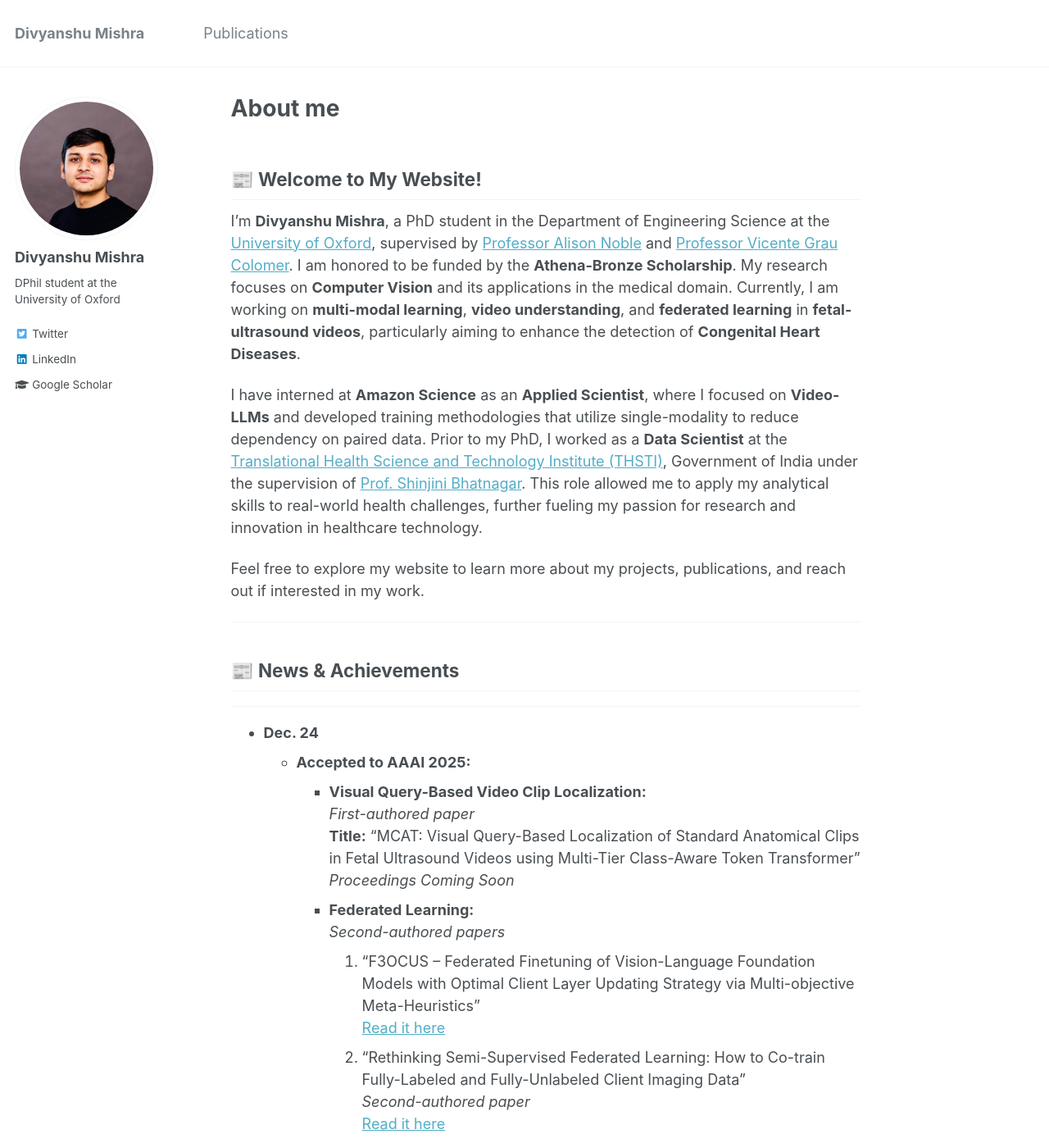
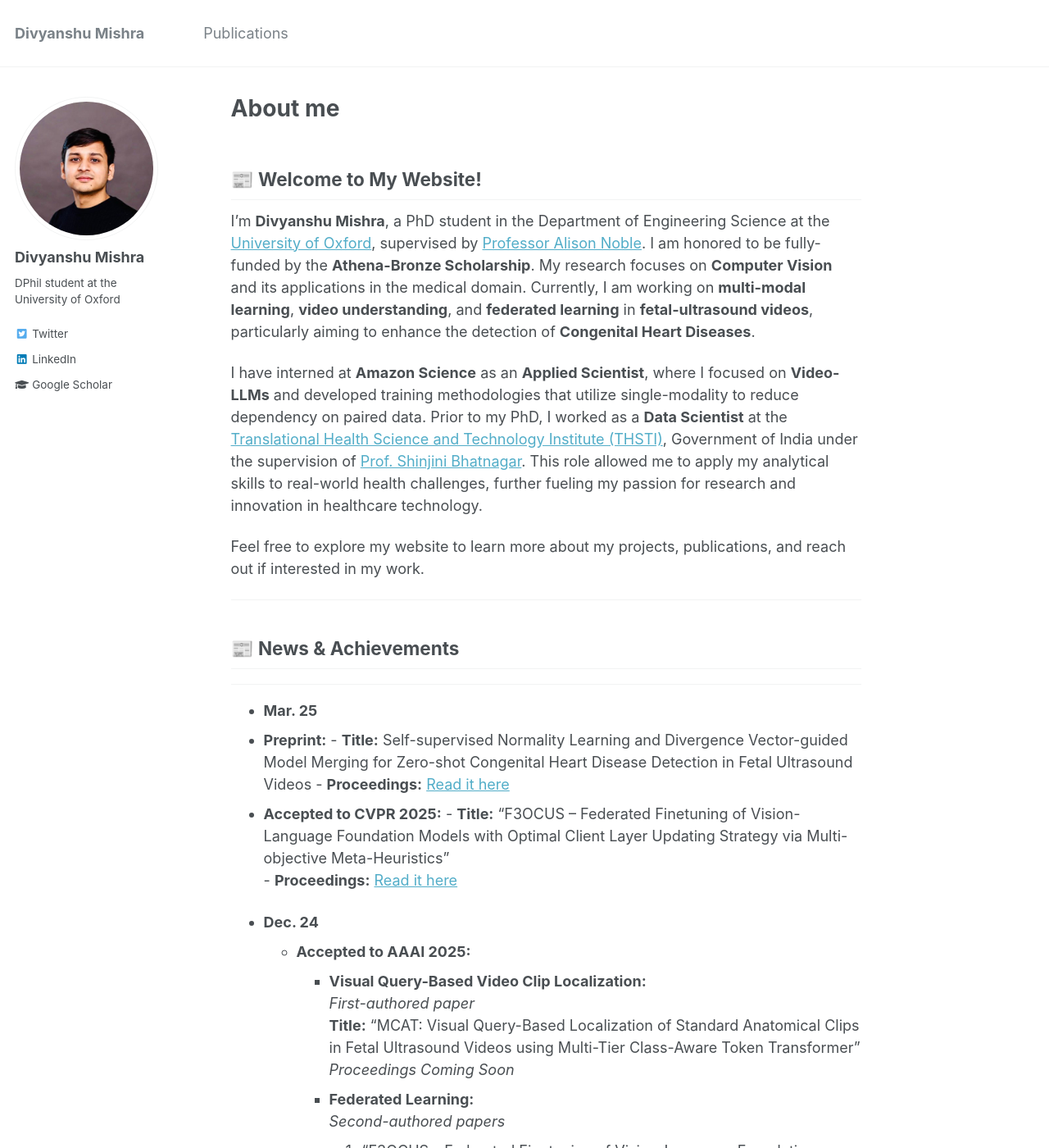
Before and after one commit to mdivyanshu97/mdivyanshu97.github.io, a Jekyll site: the page built from _pages/about.md, in a window 1280 px wide and 1400 px high. Shown: the whole window at 82% size. Built offline with Jekyll 4.4.1, drawn with Linux system fonts in a browser that asks for light colours.

Commit message:
updated_march

```diff
--- a/_pages/about.md
+++ b/_pages/about.md
@@ -10,7 +10,7 @@ redirect_from:
 
 ## 📰 Welcome to My Website!
 
-I'm **Divyanshu Mishra**, a PhD student in the Department of Engineering Science at the [University of Oxford](https://www.ox.ac.uk/), supervised by [Professor Alison Noble](https://ibme.ox.ac.uk/person/alison-noble/) and [Professor Vicente Grau Colomer](https://ibme.ox.ac.uk/person/vicente-grau-colomer/). I am honored to be funded by the **Athena-Bronze Scholarship**. My research focuses on **Computer Vision** and its applications in the medical domain. Currently, I am working on **multi-modal learning**, **video understanding**, and **federated learning** in **fetal-ultrasound videos**, particularly aiming to enhance the detection of **Congenital Heart Diseases**.
+I'm **Divyanshu Mishra**, a PhD student in the Department of Engineering Science at the [University of Oxford](https://www.ox.ac.uk/), supervised by [Professor Alison Noble](https://ibme.ox.ac.uk/person/alison-noble/). I am honored to be fully-funded by the **Athena-Bronze Scholarship**. My research focuses on **Computer Vision** and its applications in the medical domain. Currently, I am working on **multi-modal learning**, **video understanding**, and **federated learning** in **fetal-ultrasound videos**, particularly aiming to enhance the detection of **Congenital Heart Diseases**.
 
 I have interned at **Amazon Science** as an **Applied Scientist**, where I focused on **Video-LLMs** and developed training methodologies that utilize single-modality to reduce dependency on paired data. Prior to my PhD, I worked as a **Data Scientist** at the [Translational Health Science and Technology Institute (THSTI)](https://thsti.res.in/), Government of India under the supervision of [Prof. Shinjini Bhatnagar](https://thsti.res.in/en/faculty-profile/Shinjini-Bhatanagar). This role allowed me to apply my analytical skills to real-world health challenges, further fueling my passion for research and innovation in healthcare technology.
 
@@ -20,6 +20,14 @@ Feel free to explore my website to learn more about my projects, publications, a
 ## 📰 News & Achievements
 
 ---
+- **Mar. 25**
+ - **Preprint:**
+        - **Title:** Self-supervised Normality Learning and Divergence Vector-guided Model Merging for Zero-shot Congenital Heart Disease Detection in Fetal Ultrasound Videos
+        - **Proceedings:** [Read it here](https://arxiv.org/pdf/2503.07799)
+- **Accepted to CVPR 2025:**
+        - **Title:** “F3OCUS – Federated Finetuning of Vision-Language Foundation Models with Optimal Client Layer Updating Strategy via Multi-objective Meta-Heuristics”
+        - **Proceedings:** [Read it here](https://arxiv.org/abs/2411.11912)
+
 
 - **Dec. 24**
     - **Accepted to AAAI 2025:**
```
